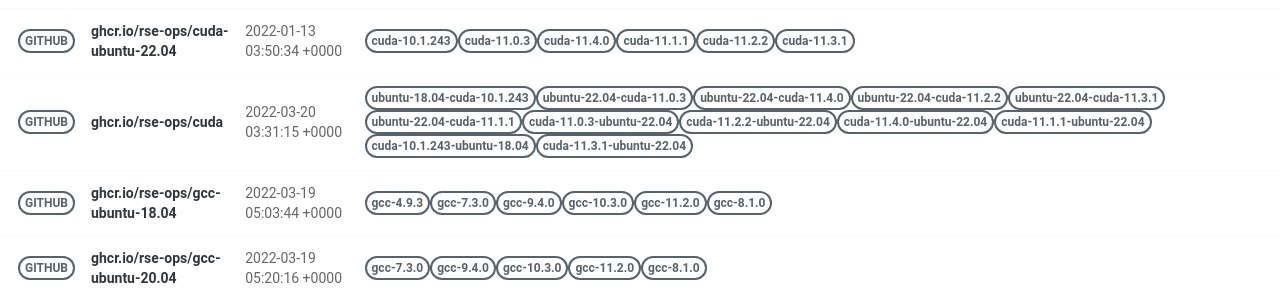
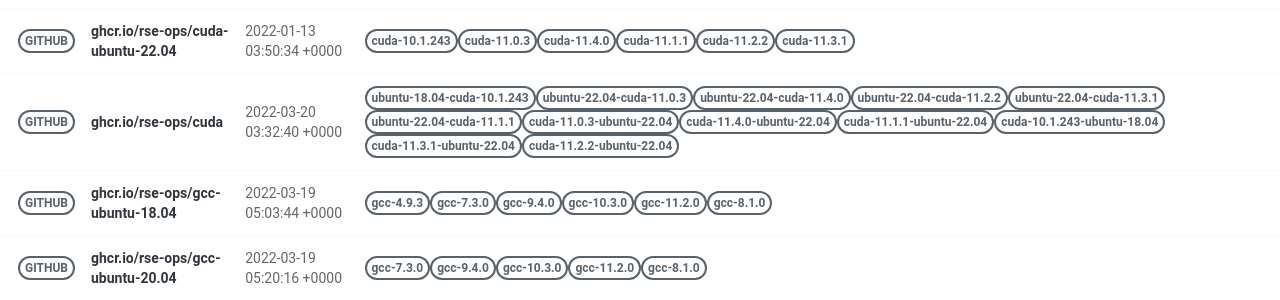
Before and after one commit to rse-ops/docker-images, a Jekyll site: the page built from pages/index.md, in a window 1280 px wide. Shown: the part 421-721 px from the top of the page. Built offline with Jekyll 4.4.1, drawn with Linux system fonts in a browser that asks for light colours; nearby versions of some CDN libraries.

Commit message:
Automated push to update library 2022-03-20

```diff
--- a/_library/ghcr.io-rse-ops-cuda.md
+++ b/_library/ghcr.io-rse-ops-cuda.md
@@ -1,7 +1,7 @@
 ---
 layout: container
 name: ghcr.io/rse-ops/cuda
-updated_at: 2022-03-20 03:31:15.721245
+updated_at: 2022-03-20 03:32:40.813038
 
 
 container_url: https://github.com/orgs/rse-ops/packages/container/package/cuda
```
Also changed, not shown: other parts of _library/ghcr.io-rse-ops-cuda.md (+3 -3 lines).
